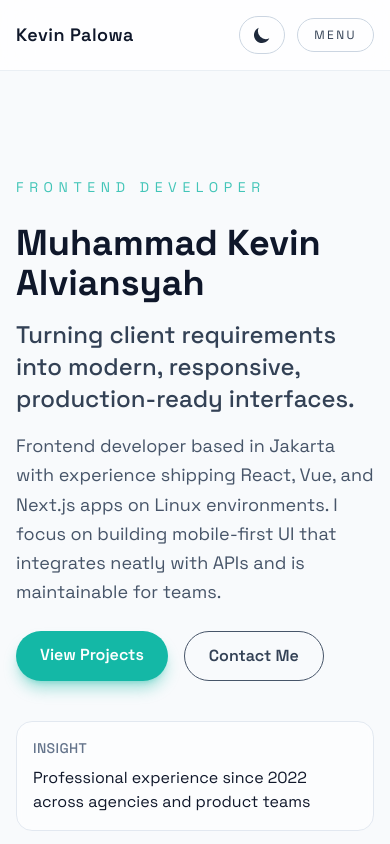
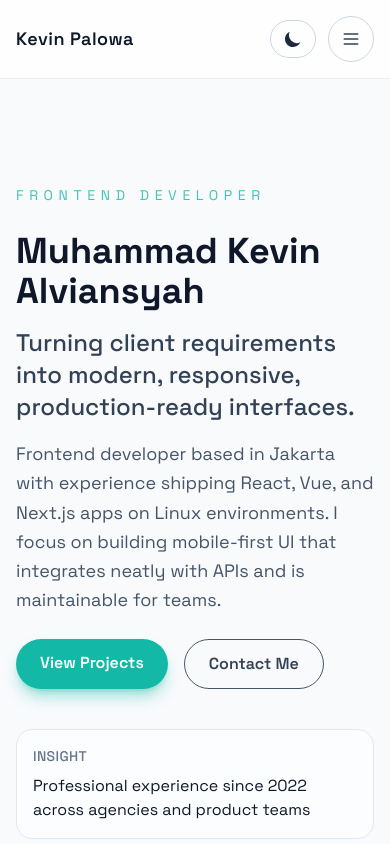
Before and after one commit to KevinPalowa/portfolio, a Next.js app: page / in a window 390 px wide. Shown: the top 844 px of the page. Built offline with nearby package versions, Linux system fonts and the light colour scheme.

Commit message:
feat: add animation

```diff
--- a/components/NavBar.tsx
+++ b/components/NavBar.tsx
@@ -1,3 +1,4 @@
+import { AnimatePresence, motion } from "framer-motion";
 import Link from "next/link";
 import { useState } from "react";
 import { navigationLinks } from "../data/content";
@@ -35,16 +36,37 @@ export default function NavBar() {
             Let&apos;s talk
           </a>
           <button
-            className="rounded-full border border-slate-300 px-4 py-2 text-xs uppercase tracking-[0.2em] text-slate-700 transition hover:border-slate-900 hover:text-slate-900 dark:border-white/20 dark:text-white md:hidden"
+            className="rounded-full border border-slate-300 p-3 text-slate-700 transition hover:border-slate-900 hover:text-slate-900 dark:border-white/20 dark:text-white md:hidden"
             onClick={() => setMenuOpen((prev) => !prev)}
             aria-label="Toggle navigation menu"
           >
-            Menu
+            <span className="sr-only">Toggle menu</span>
+            <svg
+              className="h-5 w-5"
+              viewBox="0 0 24 24"
+              fill="none"
+              stroke="currentColor"
+              strokeWidth="2"
+              strokeLinecap="round"
+              strokeLinejoin="round"
+              aria-hidden="true"
+            >
+              <line x1="4" y1="6" x2="20" y2="6" />
+              <line x1="4" y1="12" x2="20" y2="12" />
+              <line x1="4" y1="18" x2="20" y2="18" />
+            </svg>
           </button>
         </div>
       </div>
+      <AnimatePresence>
         {isMenuOpen ? (
-        <div className="border-t border-slate-200 bg-white px-4 py-4 transition dark:border-white/10 dark:bg-slate-950 md:hidden">
+          <motion.div
+            initial={{ height: 0, opacity: 0 }}
+            animate={{ height: "auto", opacity: 1 }}
+            exit={{ height: 0, opacity: 0 }}
+            transition={{ duration: 0.2, ease: "easeOut" }}
+            className="overflow-hidden border-t border-slate-200 bg-white px-4 py-4 dark:border-white/10 dark:bg-slate-950 md:hidden"
+          >
             <nav className="flex flex-col gap-4">
               {navigationLinks.map((link) => (
                 <Link
@@ -57,8 +79,9 @@ export default function NavBar() {
                 </Link>
               ))}
             </nav>
-        </div>
+          </motion.div>
         ) : null}
+      </AnimatePresence>
     </header>
   );
 }
```
Lines whose indentation alone changed are shown as unchanged.
